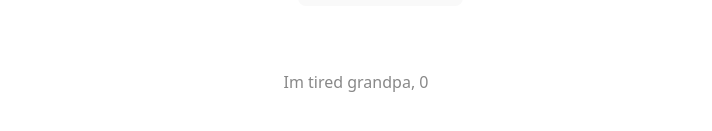
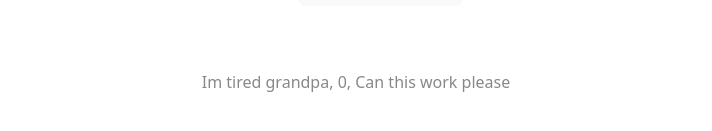
Before and after one commit to sderenski-marathon/testPublicVersioning, a React (Vite) app: page / in a window 1280 px wide. Shown: the part 547-678 px from the top of the page, without its empty margins (284-996 px from the left). Built offline with nearby package versions, Linux system fonts and the light colour scheme.

Commit message:
feat: just work please (#54)

```diff
--- a/src/App.tsx
+++ b/src/App.tsx
@@ -23,7 +23,7 @@ function App() {
         </p>
       </div>
       <p className="read-the-docs">
-        Im tired grandpa, {count}
+        Im tired grandpa, {count}, Can this work please
       </p>
     </>
   )
```
